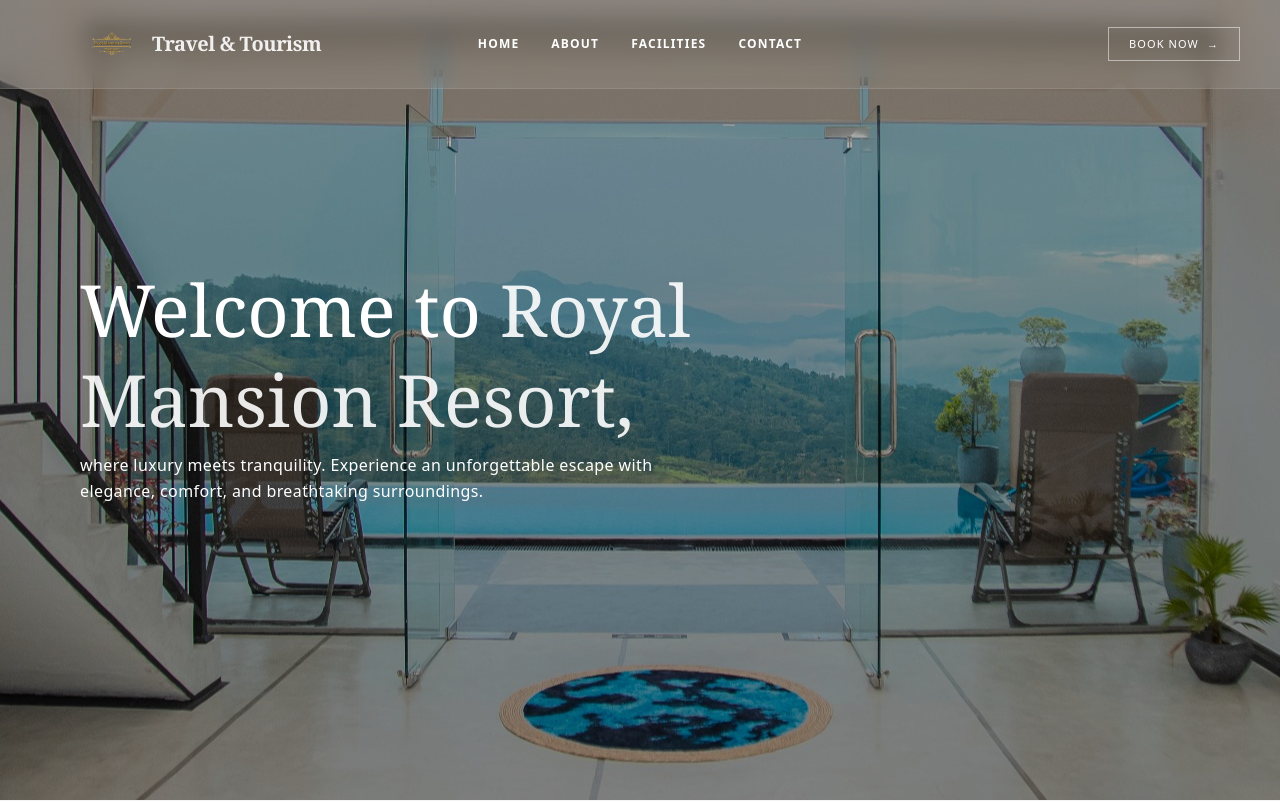
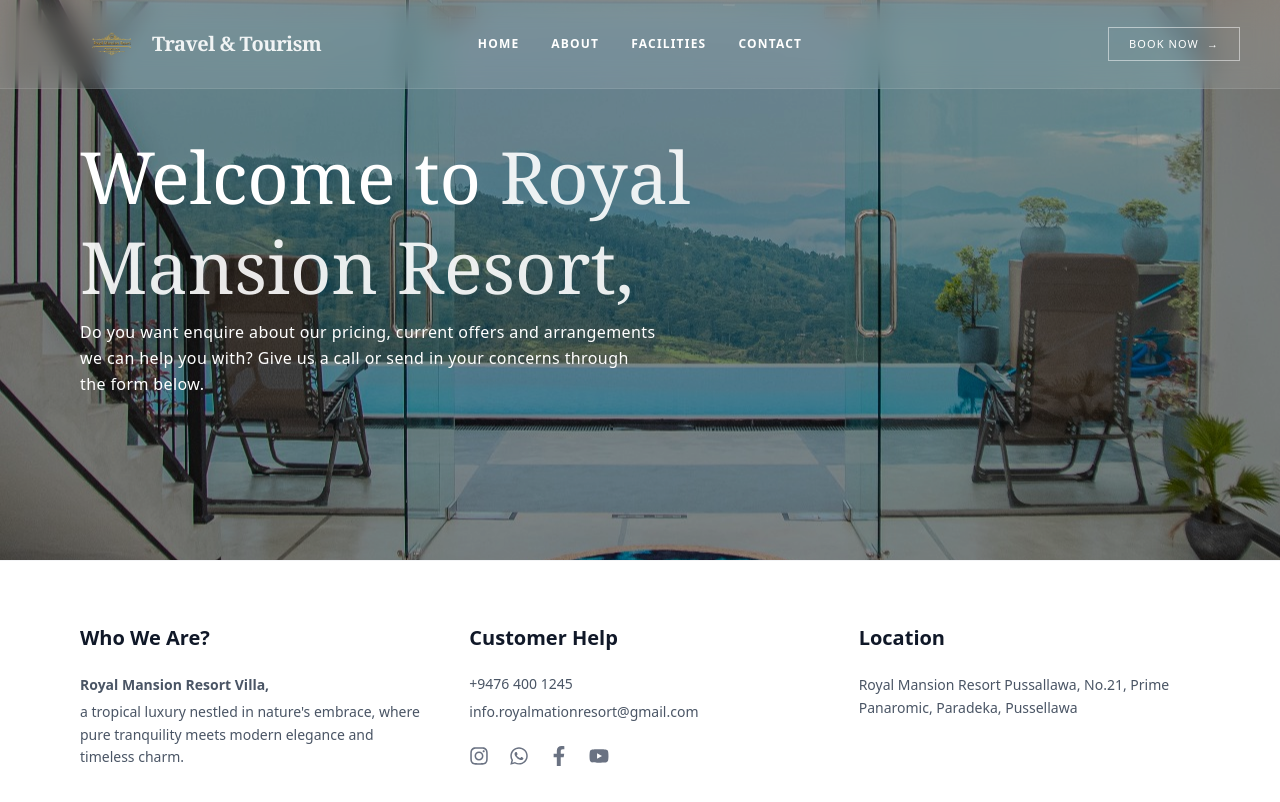
Before and after one commit to supunyasanthaofficial/Royal_Mansion_Resort, a React (Vite) app: page /contact in a window 1280 px wide. Shown: the top 802 px of the page. Built offline with nearby package versions, Linux system fonts and the light colour scheme.

Commit message:
Simple Contact page.

```diff
--- a/src/pages/Contact.tsx
+++ b/src/pages/Contact.tsx
@@ -8,8 +8,9 @@ const Home = () => {
       <Header
         title="Welcome to"
         subtitle="Royal Mansion Resort,"
-        description="where luxury meets tranquility. Experience an unforgettable escape with elegance, comfort, and breathtaking surroundings."
+        description="Do you want enquire about our pricing, current offers and arrangements we can help you with? Give us a call or send in your concerns through the form below."
         bgImage={header4}
+        height="h-[70vh]"
       />
 
       {/* <section className="py-20 bg-white text-center">
```
